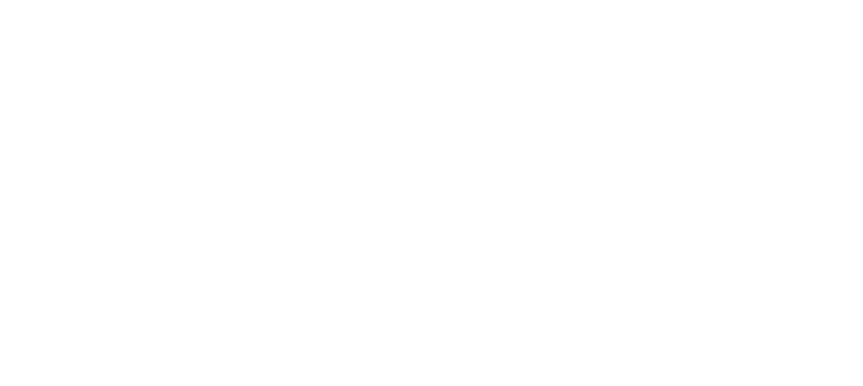
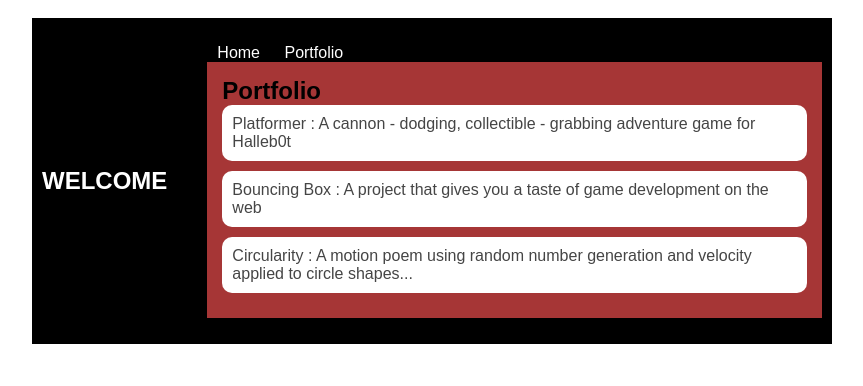
Before and after one commit to fatimabzaih1/fatimabzaih1.github.io, a plain HTML site: page portfolio.html in a window 1280 px wide. Shown: the whole page, without its empty margins (208-1071 px from the left). Drawn offline with Linux system fonts and the light colour scheme.

Commit message:
add portfolio.html file

```diff
--- a/portfolio.html
+++ b/portfolio.html
@@ -0,0 +1,33 @@
+<!DOCTYPE HTML>
+<html>
+    <head>
+        <title>fatima's amazing website</title>
+        <link rel="stylesheet" href="style.css">
+    </head>
+
+    <body>
+      <div id="all-contents">
+        <nav>
+            <h1>WELCOME</h1>
+            <ul id="nav-ul">
+                <li class="nav-li">
+                    <a class="nav-a" href="index.html">Home</a>
+                </li>
+                <li class="nav-li">
+                    <a class="nav-a" href="portfolio.html">Portfolio</a>
+                </li>
+                <main>
+                    <div class="content">
+                        <h1>Portfolio</h1>
+                        <ul id="portfolio">
+                            <li><a href="projects/platformer/">Platformer : A cannon - dodging, collectible - grabbing adventure game for Halleb0t</a></li>
+                            <li><a href="projects/bouncing-box/">Bouncing Box : A project that gives you a taste of game development on the web </a></li>
+                            <li><a href="projects/circularity/">Circularity : A motion poem using random number generation and velocity applied to circle shapes...</a></li>
+                        </ul>
+                    </div>
+                </main>
+            </ul>
+        </nav>
+      </div>
+    </body>
+</html>
--- a/style.css
+++ b/style.css
@@ -61,3 +61,28 @@
 h2, h3 {
     margin: 0px;
 }
+/* portfolio styles */
+.content h1 {
+    color: black;
+}
+
+#portfolio {
+    list-style-type: none;
+    padding-left: 0;
+}
+
+#portfolio li {
+    background: #fff;
+    padding: 10px;
+    border-radius: 10px;
+    margin-bottom: 10px;
+}
+
+#portfolio li:hover {
+    background: #eee;
+}
+
+#portfolio a {
+    text-decoration: none;
+    color: #454545;
+}
```
Also changed, not shown: index.html (+13 -19 lines).
